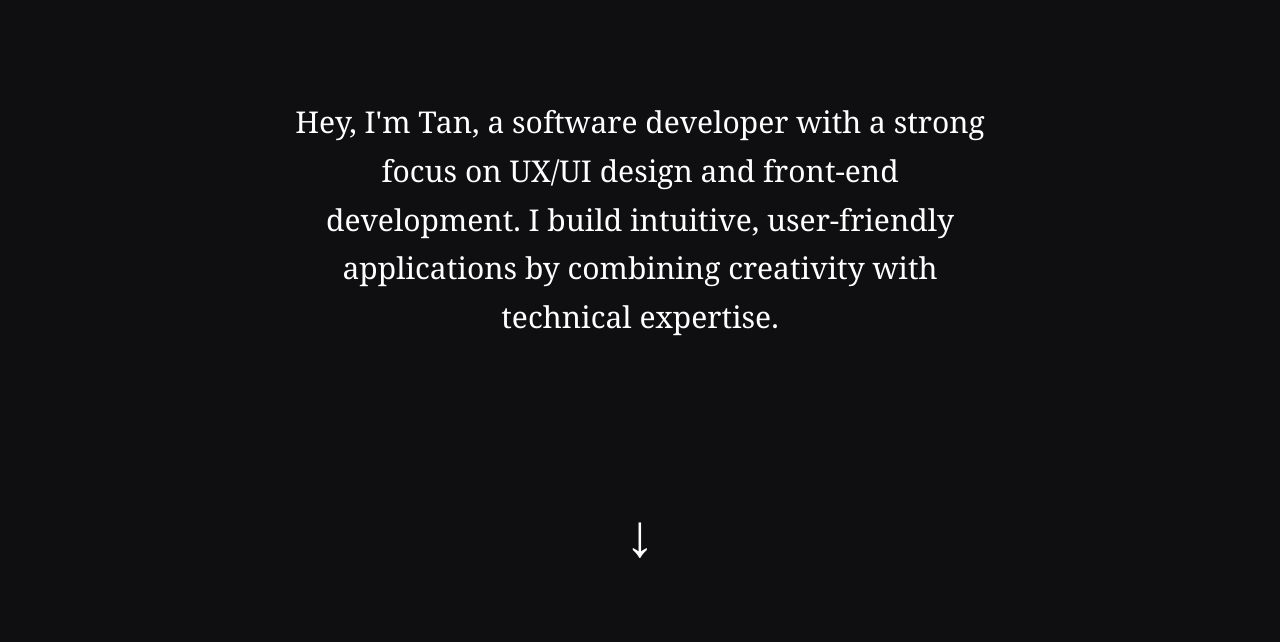
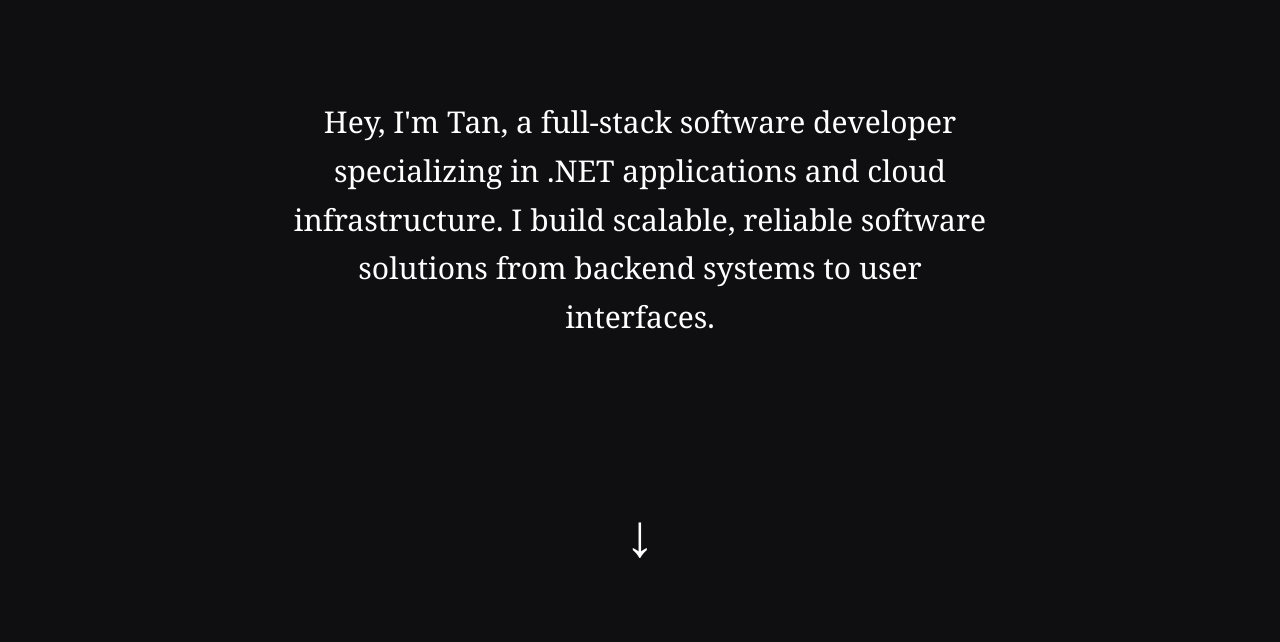
Before and after one commit to tanvirp10/Portfolio, a website: page index.html in a window 1280 px wide. Shown: the part 158-800 px from the top of the page. Drawn offline with Linux system fonts and the light colour scheme.

Commit message:
Description Update

```diff
--- a/index.html
+++ b/index.html
@@ -50,8 +50,7 @@
 
     <div class="text-center px-10 lg:px-20 lg:w-2/3 mx-auto text-3xl pt-24 pb-10 leading-relaxed">
       <h1 class="font-serif">
- Hey, I'm Tan, a software developer with a strong focus on UX/UI design and front-end development. I build intuitive, user-friendly applications by combining creativity with technical expertise.
-      </h1>
+Hey, I'm Tan, a full-stack software developer specializing in .NET applications and cloud infrastructure. I build scalable, reliable software solutions from backend systems to user interfaces.      </h1>
     </div>
 
     <div class="text-center text-6xl py-32 animate-bounce">
```
Also changed, not shown: 2 other files.
